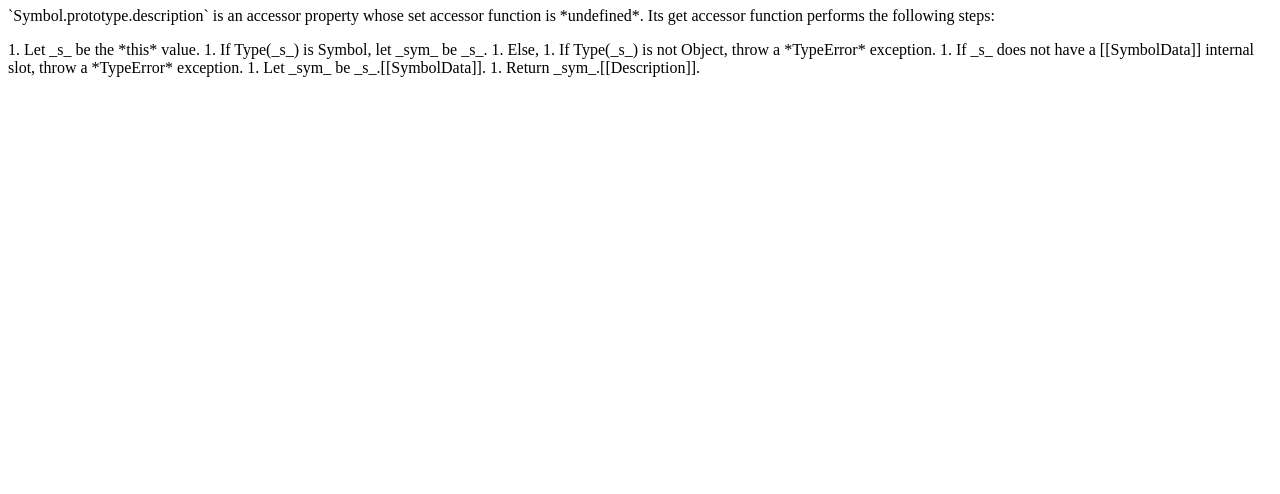
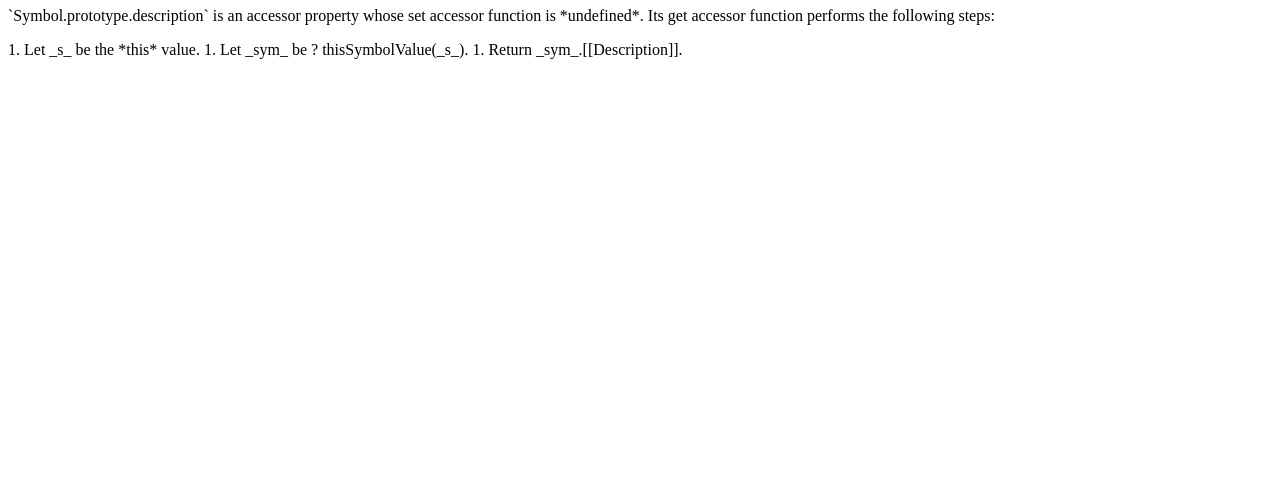
Before and after one commit to tc39/proposal-Symbol-description, a website: page proposal.html in a window 1280 px wide. Shown: the part 306-800 px from the top of the page. Drawn offline with Linux system fonts and the light colour scheme.

Commit message:
Simplify spec text (#4)
Using https://tc39.github.io/ecma262/#sec-thissymbolvalue

```diff
--- a/proposal.html
+++ b/proposal.html
@@ -26,11 +26,7 @@ location: https://github.com/michaelficarra/Symbol-description-proposal
   <p>`Symbol.prototype.description` is an accessor property whose set accessor function is *undefined*. Its get accessor function performs the following steps:</p>
   <emu-alg>
     1. Let _s_ be the *this* value.
-    1. If Type(_s_) is Symbol, let _sym_ be _s_.
-    1. Else,
-      1. If Type(_s_) is not Object, throw a *TypeError* exception.
-      1. If _s_ does not have a [[SymbolData]] internal slot, throw a *TypeError* exception.
-      1. Let _sym_ be _s_.[[SymbolData]].
+    1. Let _sym_ be ? thisSymbolValue(_s_).
     1. Return _sym_.[[Description]].
   </emu-alg>
 </emu-clause>
```
